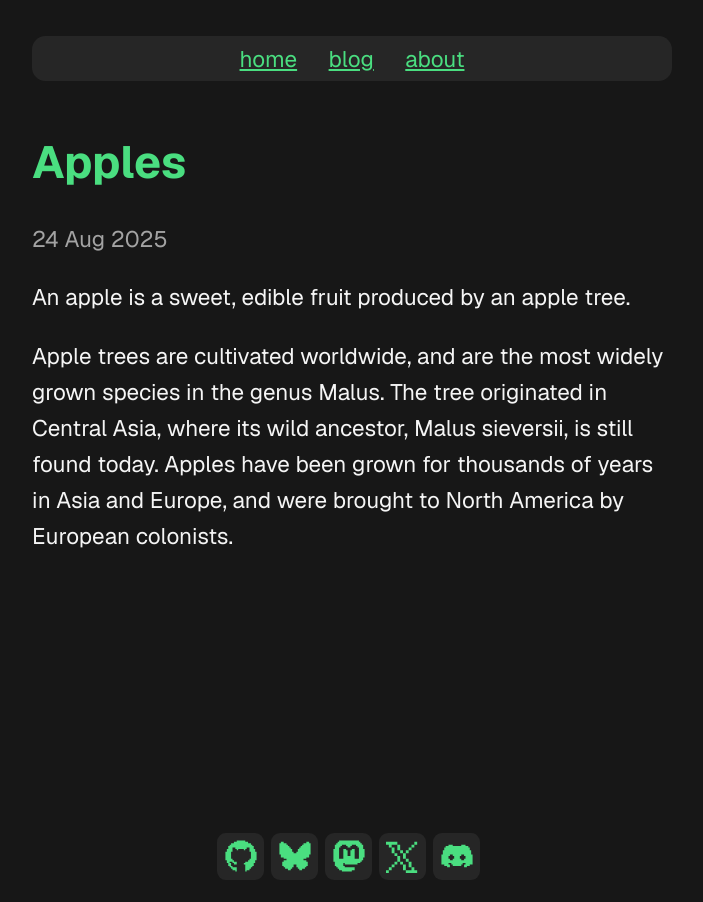
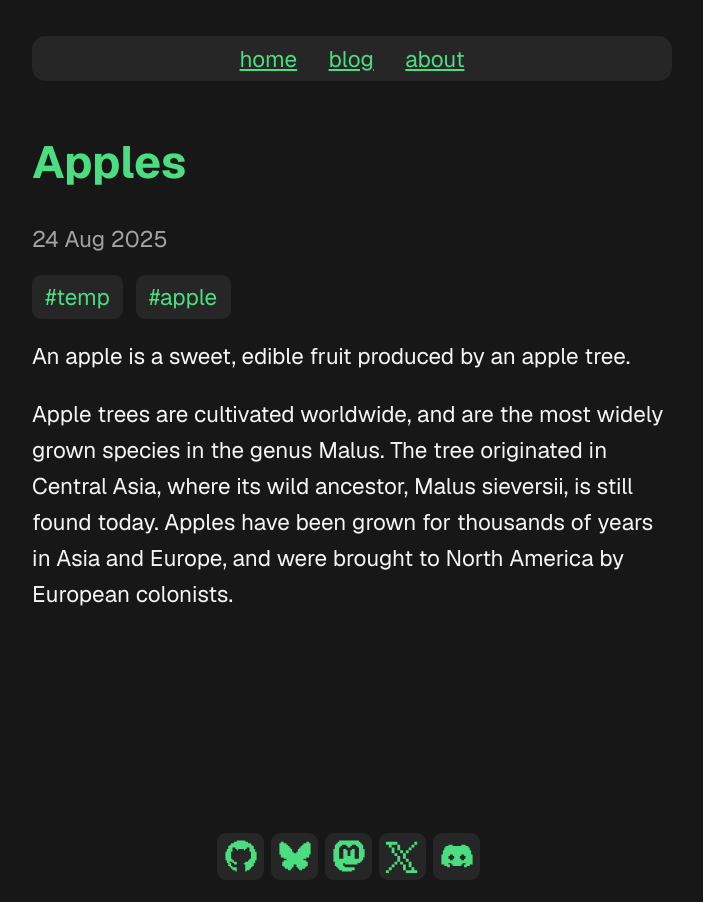
Before and after one commit to libremelon/libremelon.github.io, a Jekyll site: the page built from _posts/2025-08-24-apples.md, in a window 1280 px wide. Shown: the whole page, without its empty margins (288-991 px from the left). Built offline with Jekyll 4.4.1, drawn with Linux system fonts in a browser that asks for light colours.

Commit message:
feat(post): show tags

```diff
--- a/_layouts/post.html
+++ b/_layouts/post.html
@@ -4,7 +4,12 @@ description: "{{ post.excerpt }}"
 ---
 
 <link rel="stylesheet" href="{{ site.baseurl }}/assets/css/blog.css" />
+
 <h1 class="title" id="strong">{{ page.title }}</h1>
-<p id="date">{{ page.date | date_to_string}}</p>
+<p id="date">{{ page.date | date_to_string }}</p>
+{% for tag in page.tags %}
+  <span id="fake-btn">#{{ tag }}</span>
+{% endfor %}
+
 
 {{ content }}
--- a/_sass/main.scss
+++ b/_sass/main.scss
@@ -36,7 +36,8 @@ a {
   color: #4ade80;
 }
 
-button {
+button,
+#fake-btn {
   margin-right: 0.75vh;
   background-color: #262626;
   color: #4ade80;
```
